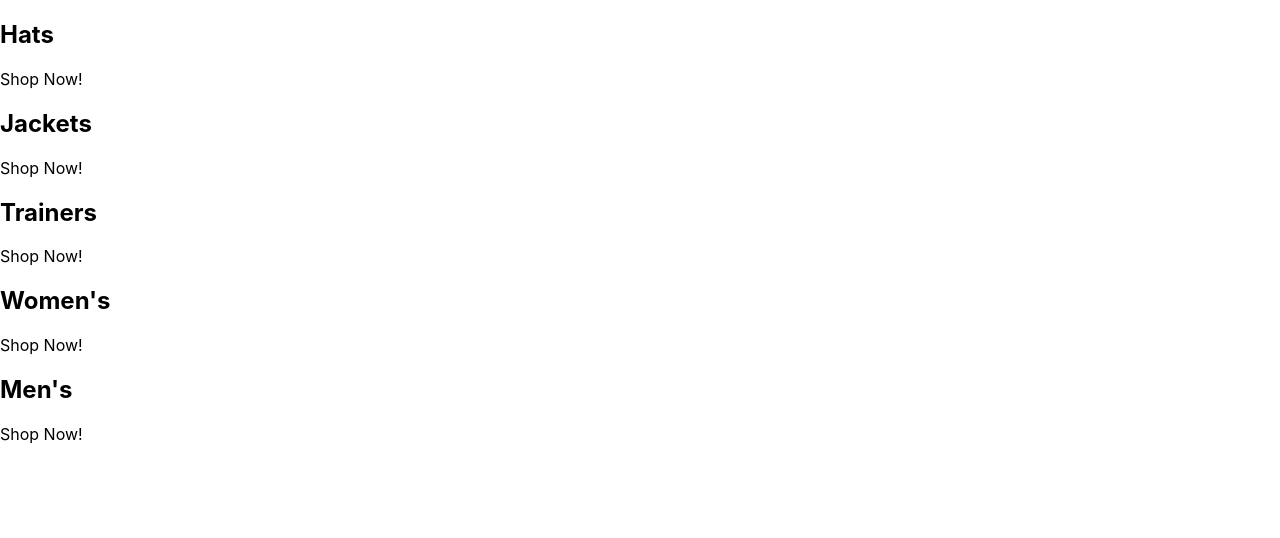
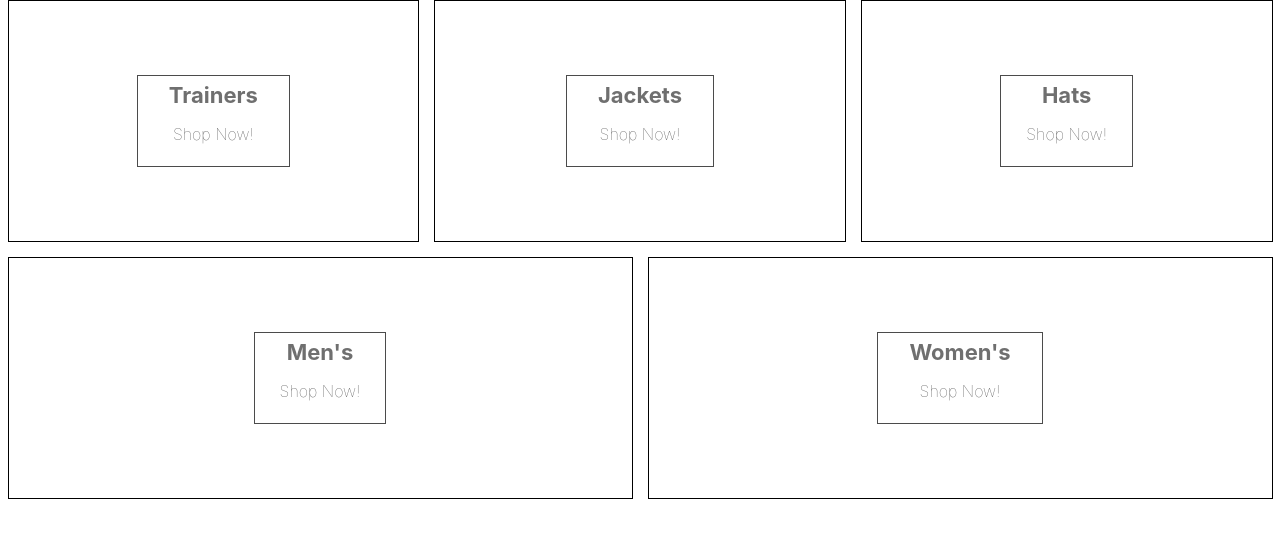
Before and after one commit to JakubMarczynski94/React-Ecommerce-App-With-Payment-Integration, a React (Create React App) app: page / in a window 1280 px wide. Shown: the top 538 px of the page. Built offline with nearby package versions, Linux system fonts and the light colour scheme.

Commit message:
category styles

```diff
--- a/package.json
+++ b/package.json
@@ -9,6 +9,7 @@
     "react": "^18.0.0",
     "react-dom": "^18.0.0",
     "react-scripts": "5.0.1",
+    "sass": "^1.50.1",
     "web-vitals": "^2.1.4"
   },
   "scripts": {
--- a/src/App.js
+++ b/src/App.js
@@ -1,41 +1,41 @@
+import './categories.scss';
+
 const App = () => {
+
+  const categories = [
+    {
+      id: 1,
+      title: 'Trainers'
+    },
+    {
+      id: 2,
+      title: 'Jackets'
+    },
+    {
+      id: 3,
+      title: 'Hats'
+    },
+    {
+      id: 4,
+      title: 'Men\'s'
+    },
+    {
+      id: 5,
+      title: 'Women\'s'
+    },
+  ]
+
   return (
     <div className="categories-container">
-      <div className="category-container">
-        {/* <img /> */}
-        <div className="category-body">
-          <h2>Hats</h2>
-          <p>Shop Now!</p>
+      {categories.map(({id, title}) => (
+        <div key={id} className="category-container">
+          <div className="background-image" />
+          <div className="category-body">
+            <h2>{title}</h2>
+            <p>Shop Now!</p>
+          </div>
         </div>
-      </div>
-      <div className="category-container">
-        {/* <img /> */}
-        <div className="category-body">
-          <h2>Jackets</h2>
-          <p>Shop Now!</p>
-        </div>
-      </div>
-      <div className="category-container">
-        {/* <img /> */}
-        <div className="category-body">
-          <h2>Trainers</h2>
-          <p>Shop Now!</p>
-        </div>
-      </div>
-      <div className="category-container">
-        {/* <img /> */}
-        <div className="category-body">
-          <h2>Women's</h2>
-          <p>Shop Now!</p>
-        </div>
-      </div>
-      <div className="category-container">
-        {/* <img /> */}
-        <div className="category-body">
-          <h2>Men's</h2>
-          <p>Shop Now!</p>
-        </div>
-      </div>
+      ))}
     </div>
   );
 }
--- /dev/null
+++ b/src/categories.scss
@@ -0,0 +1,75 @@
+.categories-container {
+    width: 100%;
+    display: flex;
+    flex-wrap: wrap;
+    justify-content: space-between;
+}
+
+.category-container {
+    min-width: 30%;
+    height: 240px;
+    display: flex;
+    flex: 1 1 auto;
+    align-items: center;
+    justify-content: center;
+    border: 1px solid black;
+    margin: 0 7.5px 15px;
+    overflow: hidden;
+
+    &:hover {
+      cursor: pointer;
+
+      & .background-image {
+        transform: scale(1.1);
+        transition: transform 6s cubic-bezier(0.25, 0.45, 0.45, 0.95);
+      }
+
+      & .category-body {
+        opacity: 0.9;
+      }
+    }
+
+    &.large {
+      height: 380px;
+    }
+
+    &:first-child {
+      margin-right: 7.5px;
+    }
+
+    &:last-child {
+      margin-left: 7.5px;
+    }
+
+    .background-image {
+      width: 100%;
+      height: 100%;
+      background-size: cover;
+      background-position: center;
+    }
+
+    .category-body {
+      height: 90px;
+      padding: 0 25px;
+      display: flex;
+      flex-direction: column;
+      align-items: center;
+      justify-content: center;
+      border: 1px solid #000;
+      background-color: #ffffff;
+      opacity: 0.7;
+      position: absolute;
+
+      h2 {
+        font-weight: bold;
+        margin: 0 6px 0;
+        font-size: 22px;
+        color: #333;
+      }
+
+      p {
+        font-weight: lighter;
+        font-size: 16px;
+      }
+    }
+}
```
Also changed, not shown: 1 other file (tests, documents, lock files or other folders).
